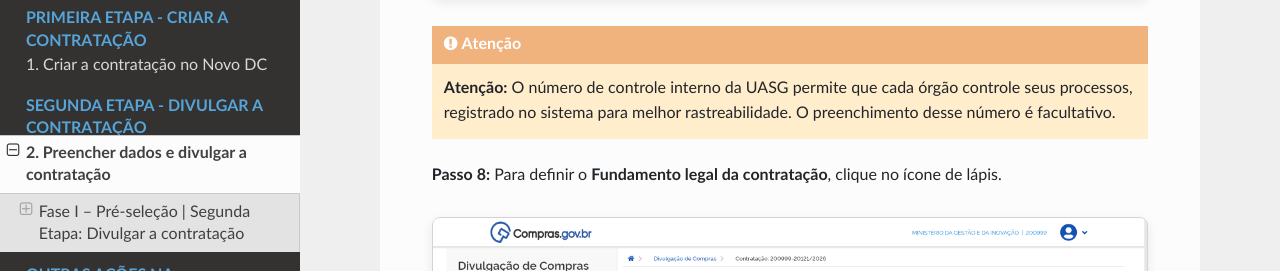
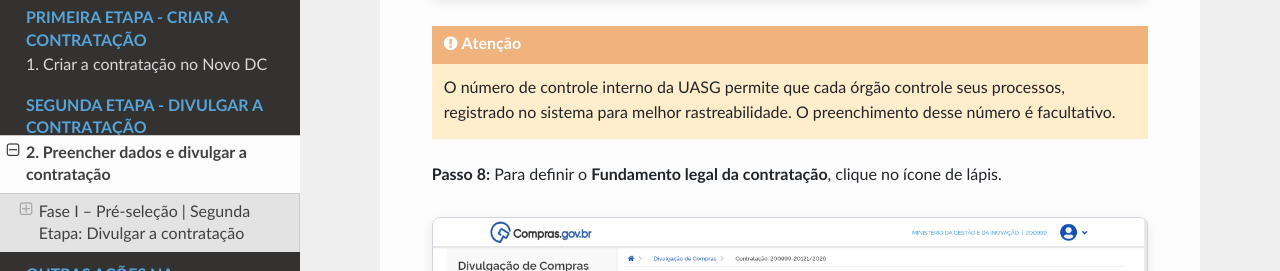
Before and after one commit to emilix10-bit/realizar-dialogo-competitivo-novodc, an MkDocs documentation site: the page built from docs/02-divulgar-contratacao.md, in a window 1280 px wide and 900 px high, scrolled down 1053 px. Shown: the part 180-451 px from the top of the window. Built offline with MkDocs 1.6.1, drawn with Linux system fonts in a browser that asks for light colours; nearby versions of some CDN libraries.

Commit message:
Remove emphasis from warning messages in documentation

```diff
--- a/docs/02-divulgar-contratacao.md
+++ b/docs/02-divulgar-contratacao.md
@@ -23,7 +23,7 @@
 ![Tela 07](Imagens/tela07.png)
 
 !!! warning "Atenção"
-    **Atenção:** O número de controle interno da UASG permite que cada órgão controle seus processos, registrado no sistema para melhor rastreabilidade. O preenchimento desse número é facultativo.
+    O número de controle interno da UASG permite que cada órgão controle seus processos, registrado no sistema para melhor rastreabilidade. O preenchimento desse número é facultativo.
 
 **Passo 8:** Para definir o **Fundamento legal da contratação**, clique no ícone de lápis.
 
@@ -118,10 +118,10 @@ Navegue pela lista de fundamentos legais disponíveis. Quando encontrar a opçã
 ![Tela 26](Imagens/tela26.png)
 
 !!! warning "Atenção"
-    **Atenção:** Entre os responsáveis é obrigatório relacionar o servidor que realizará a publicação na Imprensa Nacional. Essa pessoa deverá ser cadastrada para isso na Imprensa Nacional.
+    Entre os responsáveis é obrigatório relacionar o servidor que realizará a publicação na Imprensa Nacional. Essa pessoa deverá ser cadastrada para isso na Imprensa Nacional.
 
 !!! warning "Atenção"
-    **Atenção:** Devem ser inseridos, no mínimo, os responsáveis abaixo:
+    Devem ser inseridos, no mínimo, os responsáveis abaixo:
 
     * Dois membros de comissão de contratação;
     * Presidente da comissão.
```
